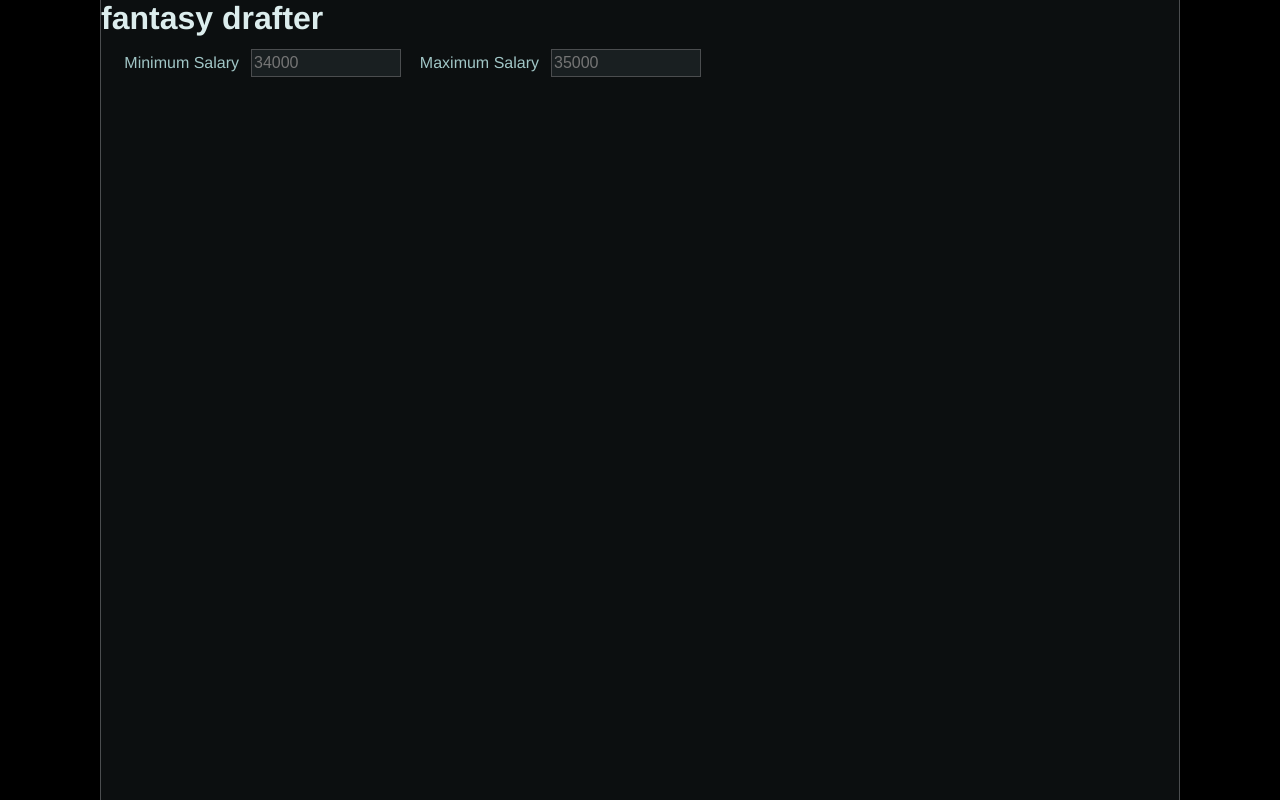
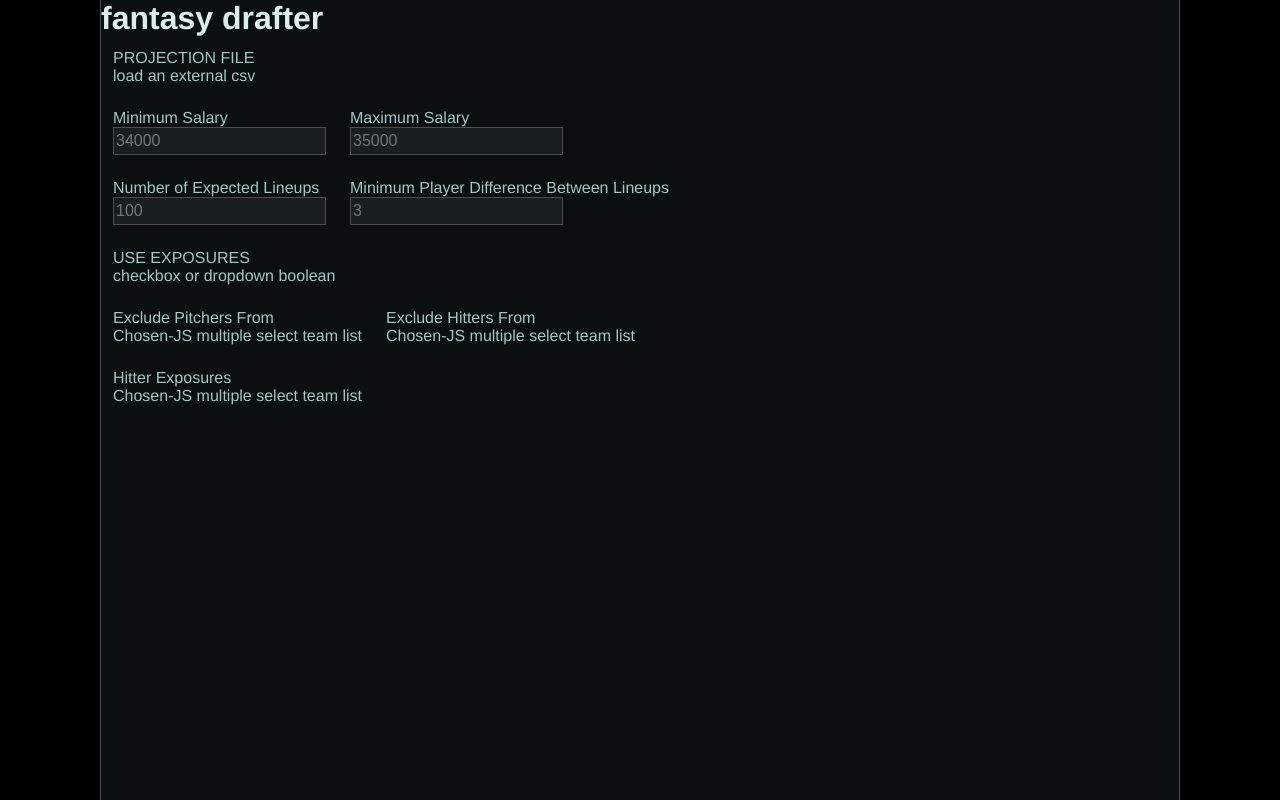
Before and after one commit to Pa-miu/fantasy-drafter, a React (Create React App) app: page / in a window 1280 px wide. Built offline with nearby package versions, Linux system fonts and the light colour scheme.

Commit message:
Block out elements I will need

```diff
--- a/src/App.js
+++ b/src/App.js
@@ -1,13 +1,33 @@
 import React, { Component } from 'react';
 import SingleInput from './SingleInput.js'
+import Placeholder from './Placeholder.js'
 
 class App extends Component {
   render() {
     return (
       <div className="App">
         <h1>fantasy drafter</h1>
-        <SingleInput id={'minsal'} name={'Minimum Salary'} placeholder={34000} />
-        <SingleInput id={'maxsal'} name={'Maximum Salary'} placeholder={35000} />
+        <div>
+        	<Placeholder name={'PROJECTION FILE'} feature={'load an external csv'}/>
+        </div>
+        <div>
+        	<SingleInput id={'minsal'} name={'Minimum Salary'} placeholder={34000} />
+        	<SingleInput id={'maxsal'} name={'Maximum Salary'} placeholder={35000} />
+        </div>
+        <div>
+        	<SingleInput id={'explineups'} name={'Number of Expected Lineups'} placeholder={100} />
+        	<SingleInput id={'minplyrdiff'} name={'Minimum Player Difference Between Lineups'} placeholder={3} />
+        </div>
+        <div>
+        	<Placeholder name={'USE EXPOSURES'} feature={'checkbox or dropdown boolean'}/>
+        </div>
+        <div>
+        	<Placeholder name={'Exclude Pitchers From'} feature={'Chosen-JS multiple select team list'}/>
+        	<Placeholder name={'Exclude Hitters From'} feature={'Chosen-JS multiple select team list'}/>
+        </div>
+        <div>
+					<Placeholder name={'Hitter Exposures'} feature={'Chosen-JS multiple select team list'}/>
+        </div>
       </div>
     );
   }
--- /dev/null
+++ b/src/Placeholder.js
@@ -0,0 +1,15 @@
+import React, { Component } from 'react';
+
+class Placeholder extends Component {
+	render() {
+		return(
+			<div className="Placeholder">
+				{this.props.name}
+				<br/>
+				{this.props.feature}
+			</div>
+		);
+	}
+}
+
+export default Placeholder;
--- a/src/index.css
+++ b/src/index.css
@@ -39,25 +39,26 @@ body {
 }
 
 .SingleInput {
-	display:inline-block;
-	padding: 0.75em 0;
-	width: 300px;
+	display: inline-block;
+	padding: 0.75em;
 }
 
 .SingleInput label {
 	color: rgb(161,198,198);
 	cursor: pointer;
-	display: inline-block;
-	padding: 0 0.75em;
-	text-align: right;
-	width: 50%;
 }
 
 .SingleInput input {
 	background-color: rgb(25,31,33);
 	border: 1px solid rgb(75,77,79);
+	display: block;
 	font-size: 1em;
 	color: rgb(132,168,168);
 	line-height: 1.5em;
-	width: 50%;
 }
+
+.Placeholder {
+	color: rgb(161,198,198);
+	display: inline-block;
+	padding: 0.75em;
+}
```
